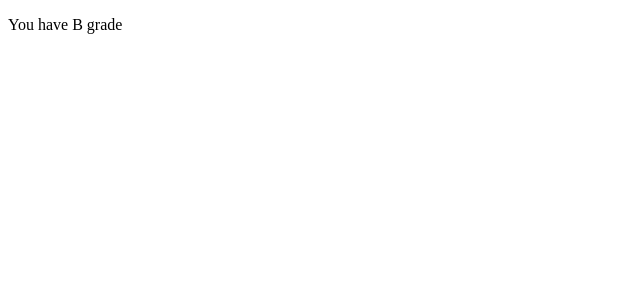
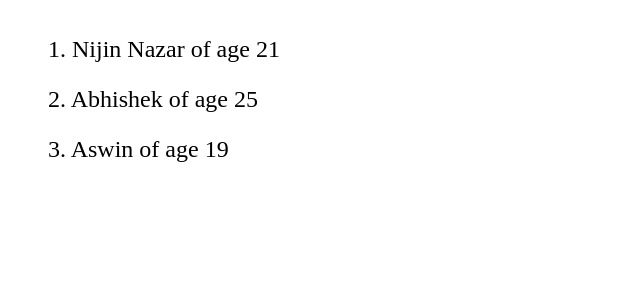
Before and after one commit to nijin26/my-svelte-app, a Svelte app: page / in a window 1280 px wide. Shown: the top 300 px of the page, without its empty margins (0-640 px from the left). Built offline with nearby package versions, Linux system fonts and the light colour scheme.

Commit message:
Basic Each block looping

```diff
--- a/src/App.svelte
+++ b/src/App.svelte
@@ -1,5 +1,5 @@
 <script>
-import ConditionalBlocks from "./lib/ConditionalBlocks.svelte";
+    import EachBlock from "./lib/EachBlock.svelte";
 </script>
 
-<ConditionalBlocks grade={85} />
+<EachBlock />
--- /dev/null
+++ b/src/lib/EachBlock.svelte
@@ -0,0 +1,17 @@
+<script>
+    let users = [{id:1,name:"Nijin Nazar",age:21},{id:2,name:"Abhishek",age:25},{id:3,name:'Aswin',age:19}]
+</script>
+
+<ul>
+    {#each users as user }
+    <li>{user.id}. {user.name} of age {user.age}</li>
+    {/each}
+</ul>
+
+<style>
+    ul {
+        list-style-type: none;
+        font-size: 24px;
+        line-height: 50px;
+    }
+</style>
```
